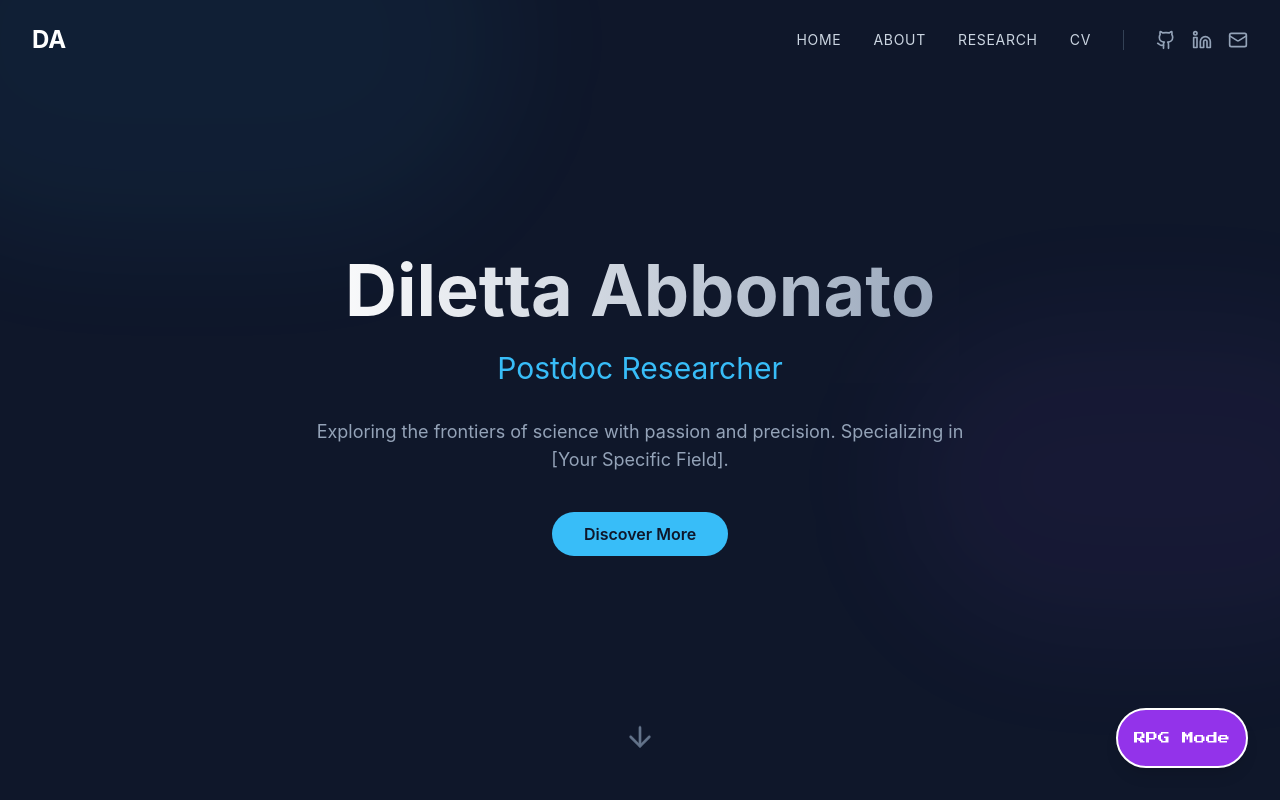
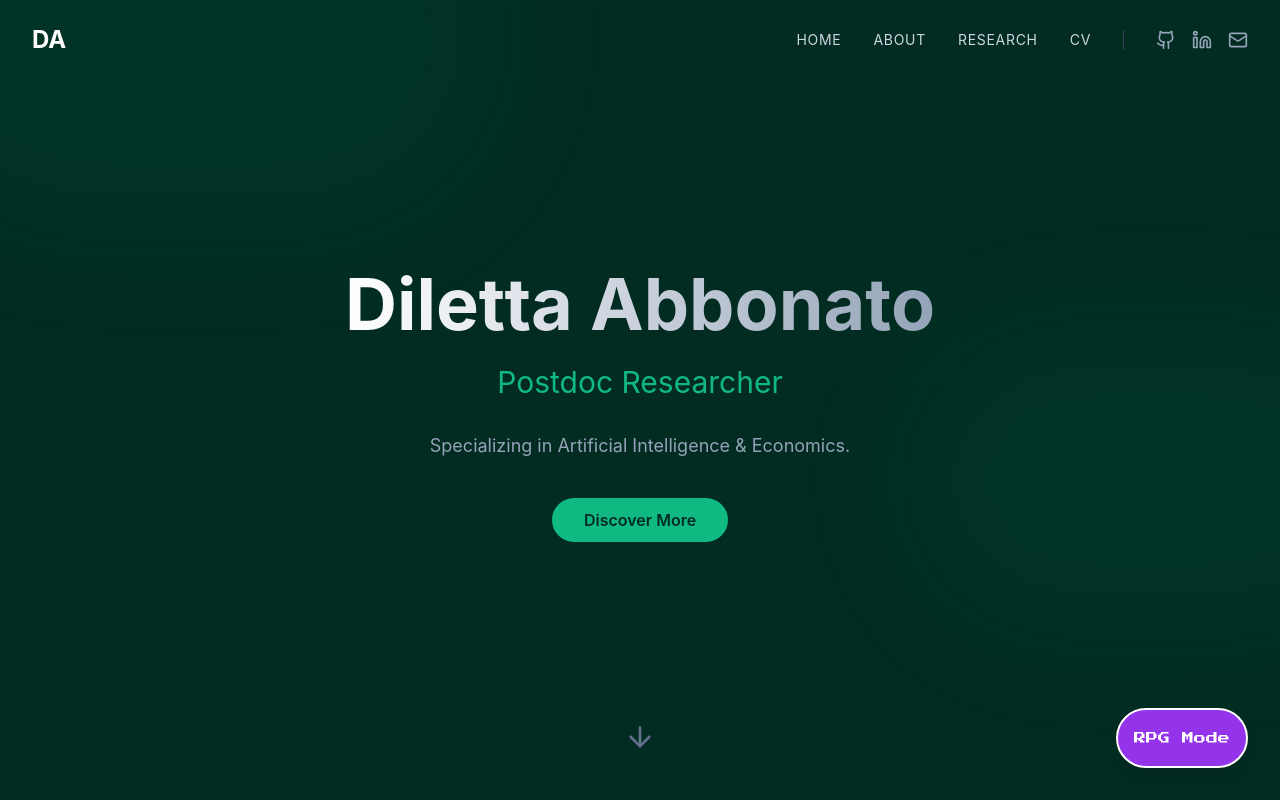
Before and after one commit to zabbonat/zabbonat.github.io, a React (Vite) app: page / in a window 1280 px wide. Both pictures are taken after a click on the button 1238 px from the left and 42 px from the top of the page. Shown: the top 800 px of the page. Built offline with nearby package versions, Linux system fonts and the light colour scheme.

Commit message:
Update classic mode theme to green and polish content

```diff
--- a/src/App.jsx
+++ b/src/App.jsx
@@ -27,7 +27,7 @@ function App() {
 
   if (isClassicMode) {
     return (
-      <div className="bg-slate-900 min-h-screen text-white font-sans">
+      <div className="bg-primary min-h-screen text-white font-sans">
         <Navbar />
         <Hero />
         <About />
--- a/src/components/Contact.jsx
+++ b/src/components/Contact.jsx
@@ -30,28 +30,28 @@ const Contact = () => {
 
                         <div className="space-y-6">
                             <a href="mailto:diletta.abbonato@unito.it" className="flex items-center gap-4 text-slate-300 hover:text-accent transition-colors group">
-                                <div className="p-3 bg-slate-800 rounded-lg group-hover:bg-slate-700 transition-colors">
+                                <div className="p-3 bg-secondary/50 rounded-lg group-hover:bg-secondary transition-colors">
                                     <Mail size={24} />
                                 </div>
                                 <span className="text-lg">diletta.abbonato@unito.it</span>
                             </a>
 
                             <a href="https://www.linkedin.com/in/dilettaabbonato/" target="_blank" rel="noopener noreferrer" className="flex items-center gap-4 text-slate-300 hover:text-accent transition-colors group">
-                                <div className="p-3 bg-slate-800 rounded-lg group-hover:bg-slate-700 transition-colors">
+                                <div className="p-3 bg-secondary/50 rounded-lg group-hover:bg-secondary transition-colors">
                                     <Linkedin size={24} />
                                 </div>
                                 <span className="text-lg">LinkedIn Profile</span>
                             </a>
 
                             <a href="https://github.com/zabbonat" target="_blank" rel="noopener noreferrer" className="flex items-center gap-4 text-slate-300 hover:text-accent transition-colors group">
-                                <div className="p-3 bg-slate-800 rounded-lg group-hover:bg-slate-700 transition-colors">
+                                <div className="p-3 bg-secondary/50 rounded-lg group-hover:bg-secondary transition-colors">
                                     <Github size={24} />
                                 </div>
                                 <span className="text-lg">GitHub Profile</span>
                             </a>
 
                             <div className="flex items-center gap-4 text-slate-300">
-                                <div className="p-3 bg-slate-800 rounded-lg">
+                                <div className="p-3 bg-secondary/50 rounded-lg">
                                     <MapPin size={24} />
                                 </div>
                                 <span className="text-lg">Turin, Italy</span>
@@ -64,7 +64,7 @@ const Contact = () => {
                         whileInView={{ opacity: 1, x: 0 }}
                         viewport={{ once: true }}
                         transition={{ duration: 0.8 }}
-                        className="bg-slate-800/30 p-8 rounded-2xl border border-slate-700"
+                        className="bg-secondary/30 p-8 rounded-2xl border border-emerald-800/50"
                     >
                         <form className="space-y-6">
                             <div>
@@ -72,7 +72,7 @@ const Contact = () => {
                                 <input
                                     type="text"
                                     id="name"
-                                    className="w-full px-4 py-3 bg-slate-900/50 border border-slate-700 rounded-lg focus:outline-none focus:border-accent text-white placeholder-slate-500 transition-colors"
+                                    className="w-full px-4 py-3 bg-primary/50 border border-emerald-800/50 rounded-lg focus:outline-none focus:border-accent text-white placeholder-slate-500 transition-colors"
                                     placeholder="Your Name"
                                 />
                             </div>
@@ -81,7 +81,7 @@ const Contact = () => {
                                 <input
                                     type="email"
                                     id="email"
-                                    className="w-full px-4 py-3 bg-slate-900/50 border border-slate-700 rounded-lg focus:outline-none focus:border-accent text-white placeholder-slate-500 transition-colors"
+                                    className="w-full px-4 py-3 bg-primary/50 border border-emerald-800/50 rounded-lg focus:outline-none focus:border-accent text-white placeholder-slate-500 transition-colors"
                                     placeholder="your@email.com"
                                 />
                             </div>
@@ -90,7 +90,7 @@ const Contact = () => {
                                 <textarea
                                     id="message"
                                     rows="4"
-                                    className="w-full px-4 py-3 bg-slate-900/50 border border-slate-700 rounded-lg focus:outline-none focus:border-accent text-white placeholder-slate-500 transition-colors resize-none"
+                                    className="w-full px-4 py-3 bg-primary/50 border border-emerald-800/50 rounded-lg focus:outline-none focus:border-accent text-white placeholder-slate-500 transition-colors resize-none"
                                     placeholder="Your message..."
                                 ></textarea>
                             </div>
--- a/src/components/Hero.jsx
+++ b/src/components/Hero.jsx
@@ -7,7 +7,7 @@ const Hero = () => {
             {/* Background Elements */}
             <div className="absolute inset-0 overflow-hidden">
                 <div className="absolute -top-[20%] -left-[10%] w-[50%] h-[50%] bg-accent/10 rounded-full blur-3xl animate-pulse" />
-                <div className="absolute top-[40%] -right-[10%] w-[40%] h-[40%] bg-purple-500/10 rounded-full blur-3xl animate-pulse delay-1000" />
+                <div className="absolute top-[40%] -right-[10%] w-[40%] h-[40%] bg-emerald-500/10 rounded-full blur-3xl animate-pulse delay-1000" />
             </div>
 
             <div className="z-10 text-center px-4">
@@ -35,8 +35,7 @@ const Hero = () => {
                     transition={{ duration: 0.8, delay: 0.4 }}
                     className="text-slate-400 max-w-2xl mx-auto text-lg mb-12"
                 >
-                    Exploring the frontiers of science with passion and precision.
-                    Specializing in [Your Specific Field].
+                    Specializing in Artificial Intelligence & Economics.
                 </motion.p>
 
                 <motion.div
--- a/tailwind.config.js
+++ b/tailwind.config.js
@@ -7,9 +7,9 @@ export default {
   theme: {
     extend: {
       colors: {
-        primary: '#0f172a', // Slate 900
-        secondary: '#334155', // Slate 700
-        accent: '#38bdf8', // Sky 400
+        primary: '#022c22', // Emerald 950
+        secondary: '#065f46', // Emerald 800
+        accent: '#10b981', // Emerald 500
       },
       fontFamily: {
         sans: ['Inter', 'sans-serif'],
```
